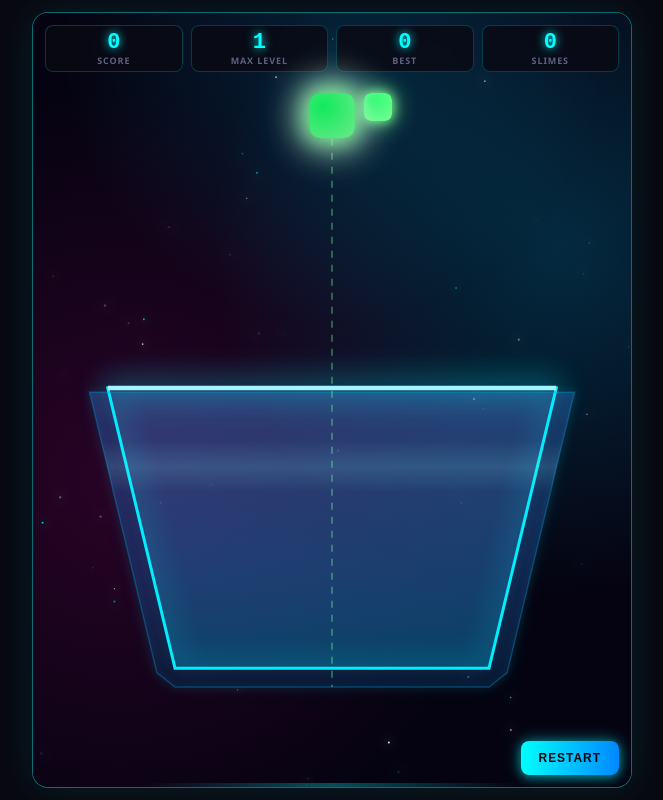
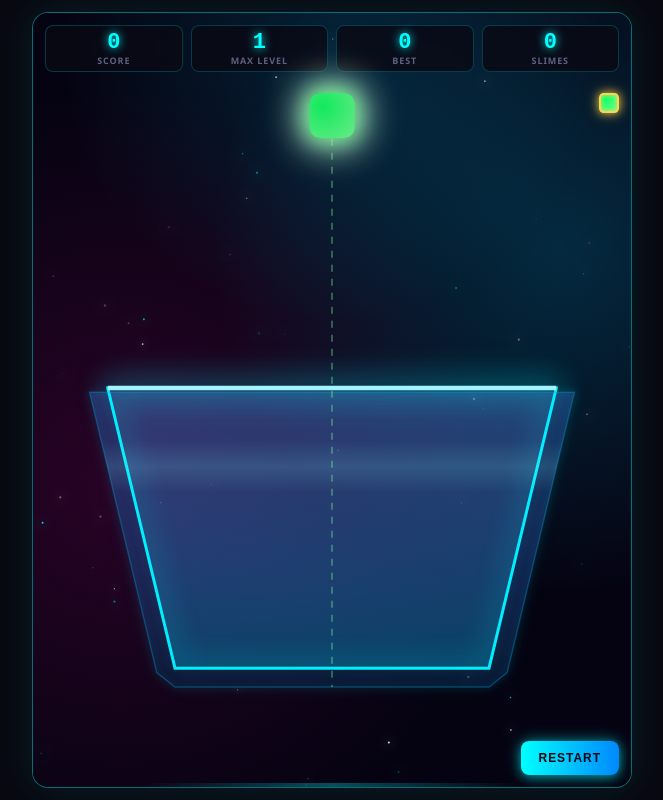
Before and after one commit to Yurashk/slime-cosmo, a website built with Vite: page index.html in a window 1280 px wide. Shown: the whole page, without its empty margins (308-971 px from the left). Built offline with nearby package versions, Linux system fonts and the light colour scheme.

Commit message:
Next-block preview: smaller, golden neon border, fixed top-right; blast force halved

```diff
--- a/src/SlimeConfig.js
+++ b/src/SlimeConfig.js
@@ -1,6 +1,6 @@
 export const MAX_SLIME_LEVEL = 128;
 export const BLAST_RADIUS = 150;
-export const BLAST_FORCE_MULTIPLIER = 0.03;
+export const BLAST_FORCE_MULTIPLIER = 0.015;
 export const MERGE_COOLDOWN = 100;
 
 export const IRIDESCENT_LEVEL = 12;
--- a/src/main.js
+++ b/src/main.js
@@ -282,15 +282,6 @@ function updatePreviewPosition() {
   previewEl.style.left = clampedX + 'px';
   previewEl.style.transform = 'translateX(-50%)';
 
-  const previewSize = currentPreviewConfig ? currentPreviewConfig.radius * 2 * layoutScale : 40;
-  const gap = 10;
-  const hudWidth = 32;
-  let hudLeft = clampedX + previewSize / 2 + gap;
-  if (hudLeft + hudWidth > canvasRect.width - 6) {
-    hudLeft = clampedX - previewSize / 2 - gap - hudWidth;
-  }
-  nextSlimeHud.style.left = hudLeft + 'px';
-
   const dropZoneLeft = centerX - halfWidth;
   const dropZoneWidth = halfWidth * 2;
   dropZoneIndicator.style.left = dropZoneLeft + 'px';
@@ -321,9 +312,10 @@ function spawnNextSlime() {
   }
   nextSlimeConfig = getRandomLowLevelSlime();
 
-  nextSlimeDisplay.style.borderRadius = '25%';
+  nextSlimeDisplay.style.borderRadius = '22%';
   nextSlimeDisplay.style.background = `radial-gradient(circle at 30% 30%, ${nextSlimeConfig.color}, ${nextSlimeConfig.glowColor})`;
-  nextSlimeDisplay.style.boxShadow = `0 0 12px ${nextSlimeConfig.glowColor}, 0 0 24px ${nextSlimeConfig.glowColor}`;
+  nextSlimeDisplay.style.border = '2px solid #ffd54e';
+  nextSlimeDisplay.style.boxShadow = `0 0 8px rgba(255,213,78,0.8), 0 0 16px rgba(255,213,78,0.45), inset 0 0 4px rgba(255,213,78,0.6)`;
 
   updatePreview();
   updatePreviewPosition();
--- a/style.css
+++ b/style.css
@@ -184,7 +184,8 @@ body::before {
 .next-slime-hud {
   position: absolute;
   top: calc(12px + env(safe-area-inset-top) + 68px);
-  left: 0;
+  right: calc(12px + env(safe-area-inset-right));
+  left: auto;
   display: flex;
   align-items: center;
   z-index: 5;
@@ -193,14 +194,15 @@ body::before {
 .next-slime-hud.hidden { display: none !important; }
 
 .next-slime-display {
-  width: 28px;
-  height: 28px;
-  border-radius: 25%;
+  width: 20px;
+  height: 20px;
+  border-radius: 22%;
   background: radial-gradient(circle at 30% 30%, var(--neon-cyan), var(--neon-blue));
+  border: 2px solid #ffd54e;
   box-shadow:
-    0 0 8px var(--neon-cyan),
-    0 0 16px var(--neon-cyan),
-    inset 0 -3px 8px rgba(0, 0, 0, 0.3);
+    0 0 8px rgba(255, 213, 78, 0.8),
+    0 0 16px rgba(255, 213, 78, 0.45),
+    inset 0 0 4px rgba(255, 213, 78, 0.6);
 }
 
 .restart-btn {
```
